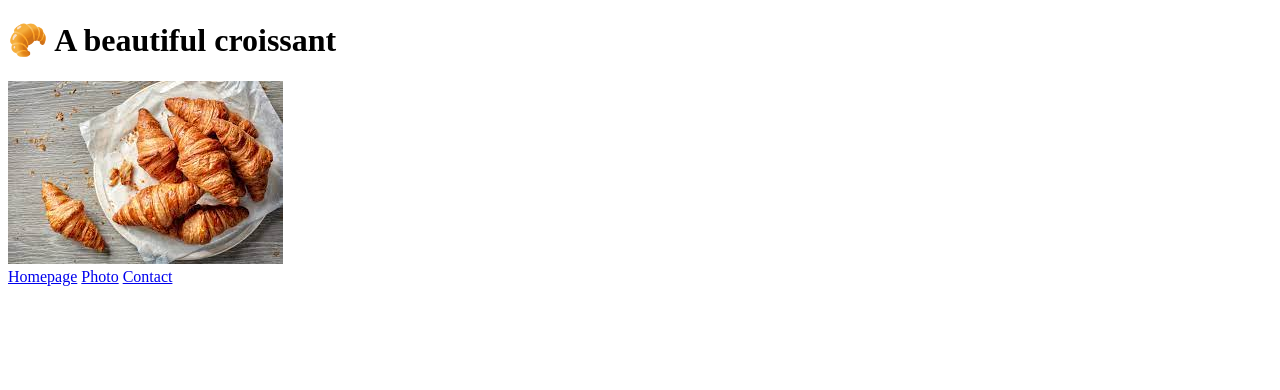
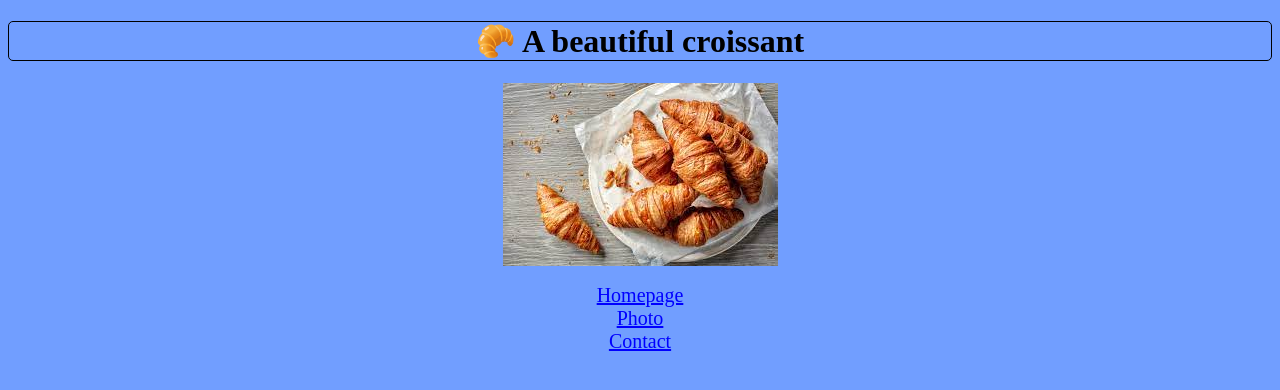
Before and after one commit to jmitch411/croissant, a plain HTML site: page photo.html in a window 1280 px wide. Drawn offline with Linux system fonts and the light colour scheme.

Commit message:
Added basic CSS to each individual page

```diff
--- /dev/null
+++ b/css/styles.css
@@ -0,0 +1,27 @@
+h1 {
+    text-align: center;
+    border: 1px solid black;
+        border-radius: 5px;
+        ;
+}
+
+p {
+    text-align: center;
+    font-size: 18px;
+}
+
+a {
+    text-align: center;
+    display: block;
+    font-size: 20px;
+    color: blue;
+}
+
+.image {
+    display: block;
+    margin: 0 auto;
+}
+
+body {
+    background: rgb(113, 158, 255);
+}
--- a/photo.html
+++ b/photo.html
@@ -5,10 +5,11 @@
     <meta http-equiv="X-UA-Compatible" content="IE=edge">
     <meta name="viewport" content="width=device-width, initial-scale=1.0">
     <title>Croissant</title>
+    <link rel="stylesheet" href="/css/styles.css">
 </head>
 <body>
     <h1>🥐 A beautiful croissant</h1>
-    <img src="/download.jpg">
+    <img src="/download.jpg" class="image">
     <br />
     <a href="/">Homepage</a>
     <a href="/photo.html">Photo</a>
```
Also changed, not shown: contact.html (+1 -0 lines), index.html (+1 -0 lines).
